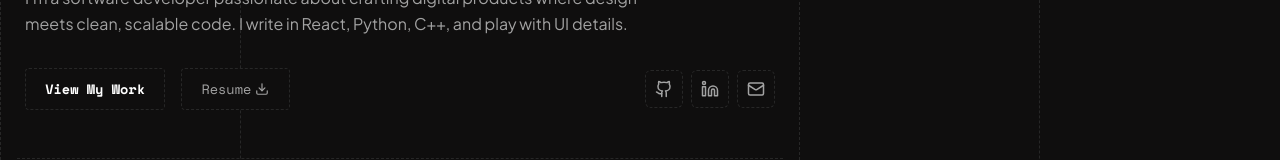
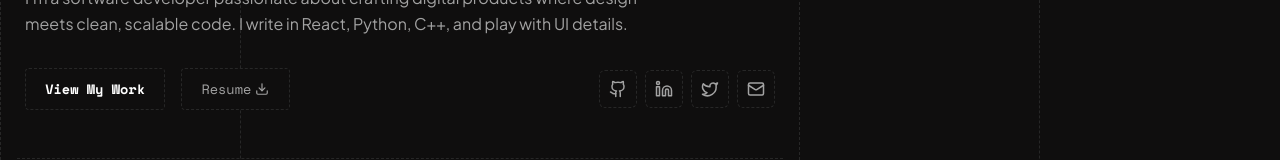
Before and after one commit to Ayush0425/Portfolio, a React (Vite) app: page / in a window 1280 px wide. Shown: the part 451-611 px from the top of the page. Built offline with nearby package versions, Linux system fonts and the light colour scheme; the HTML template or start-up script is replaced by a standard one.

Commit message:
Add X.com social link in Hero section

```diff
--- a/src/components/Hero.jsx
+++ b/src/components/Hero.jsx
@@ -1,5 +1,5 @@
 import { useEffect, useState } from 'react';
-import { Github, Linkedin, Mail, Download, MapPin } from 'lucide-react';
+import { Github, Linkedin, Mail, Download, MapPin, Twitter } from 'lucide-react';
 import profileImg from '../assets/profile.jpeg';
 import { playClick } from '../utils/sound';
 import '../styles/Hero.css';
@@ -108,6 +108,16 @@ const Hero = () => {
                             <Linkedin size={18} />
                         </a>
                         <a
+                            href="https://x.com/ayushdewal2005"
+                            target="_blank"
+                            rel="noopener noreferrer"
+                            aria-label="Twitter"
+                            className="social-icon-btn active-scale"
+                            onClick={playClick}
+                        >
+                            <Twitter size={18} />
+                        </a>
+                        <a
                             href="mailto:ayushdewal2005@gmail.com"
                             aria-label="Email"
                             className="social-icon-btn active-scale"
```
